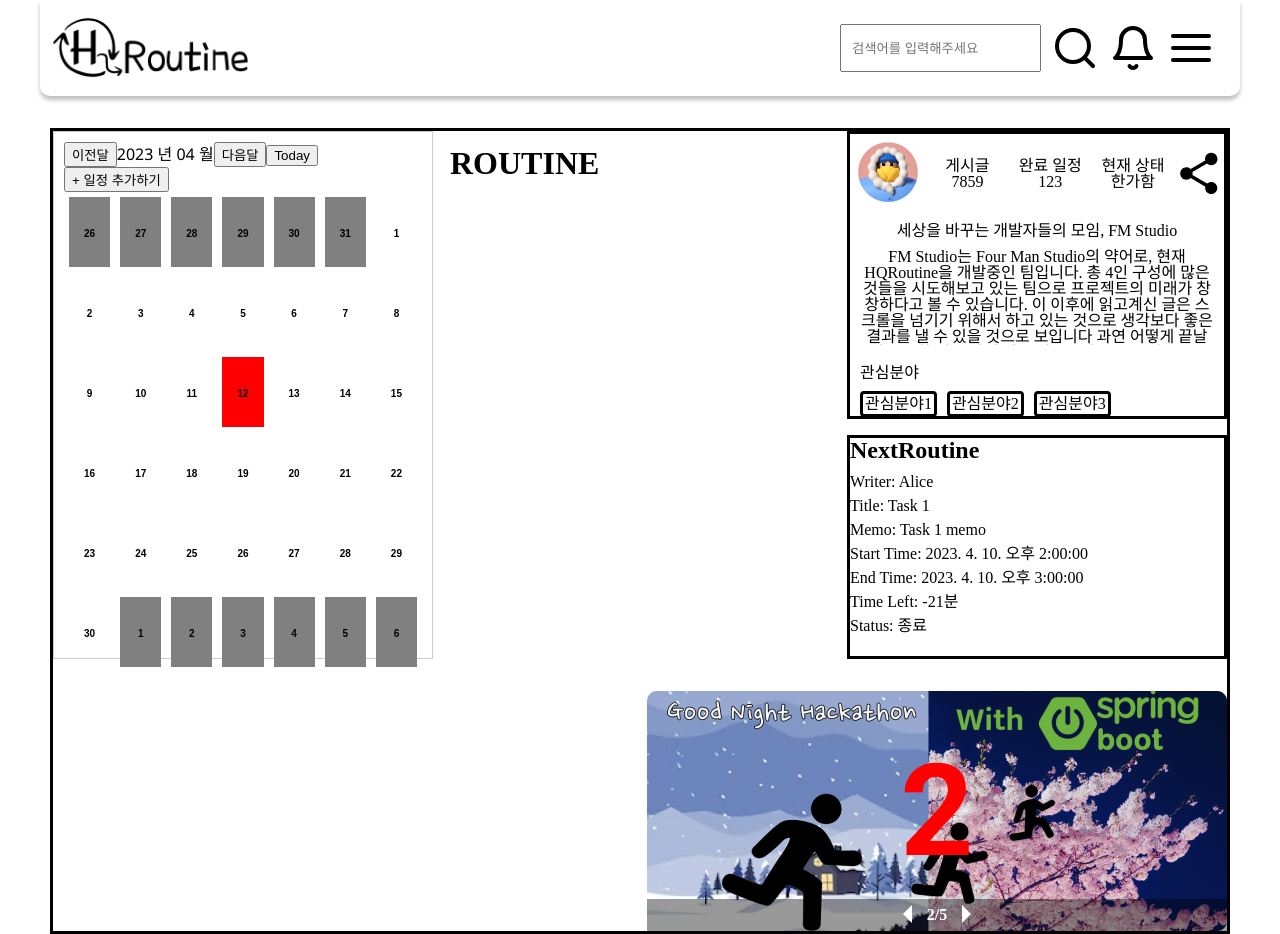
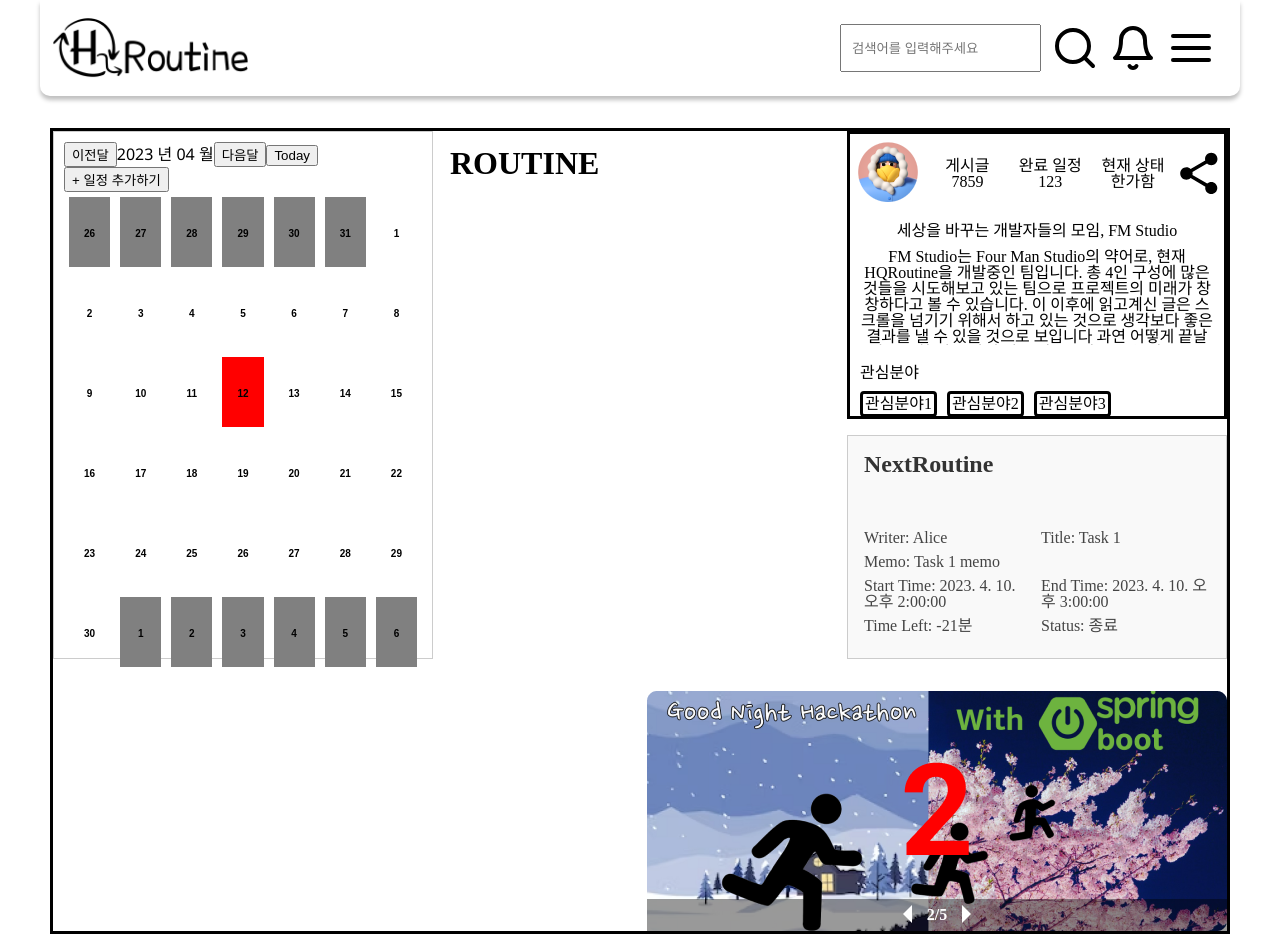
Before and after one commit to Techeer-FM-Studio/frontend, a Next.js app: page / in a window 1280 px wide. Built offline with nearby package versions, Linux system fonts and the light colour scheme.

Commit message:
design: 레이아웃 1차 개선 완료

```diff
--- a/src/components/routine/NextRoutineLayout.tsx
+++ b/src/components/routine/NextRoutineLayout.tsx
@@ -84,7 +84,7 @@ const NextRoutineLayout = () => {
         <div className={styles.RoutineInfo}>
           <p>Writer: {nextRoutineData?.writer}</p>
           <p>Title: {nextRoutineData?.title}</p>
-          <p>Memo: {nextRoutineData?.memo}</p>
+          <p>Memo: {nextRoutineData?.memo}</p> <br />
           <p>
             Start Time:{' '}
             {new Date(nextRoutineData?.startAt).toLocaleString('ko-KR')}
--- a/src/styles/components/routine/NextRoutineLayout.module.scss
+++ b/src/styles/components/routine/NextRoutineLayout.module.scss
@@ -1,41 +1,72 @@
 .NextRoutineLayout {
   width: 38rem;
   height: 22.4rem;
-  border: solid black;
+  border: solid 1px #ccc;
+  background-color: #f9f9f9;
+  padding: 1.6rem;
+  box-sizing: border-box;
+  display: flex;
+  flex-direction: column;
+  justify-content: space-between;
+}
+
 .SelectMenu {
-    font-size: 24px;
+  font-size: 2.4rem;
   font-weight: bold;
-    margin-bottom: 12px;
+  color: #333;
 }
 
 .RoutineInfo {
-    width: 100%;
-    margin-bottom: 24px;
+  display: grid;
+  grid-template-columns: 1fr 1fr;
+  grid-template-rows: repeat(5, auto);
+  grid-gap: 0.8rem;
+  font-size: 1.6rem;
+  color: #444;
 
   p {
-      margin-bottom: 8px;
-      font-size: 16px;
+    margin-bottom: 0;
 
-      &:last-child {
-        margin-bottom: 0;
+    &.Memo {
+      grid-column: 1 / 3;
+      grid-row: 3;
+      overflow: hidden;
+      text-overflow: ellipsis;
+      white-space: nowrap;
     }
 
     &.Time {
-        font-size: 24px;
+      font-size: 2.4rem;
       font-weight: bold;
+      color: #2a9d8f;
+      grid-column: 1 / 3;
+      grid-row: 5;
     }
 
     &.Status {
-        font-size: 16px;
+      font-size: 1.6rem;
       font-weight: bold;
+      color: #e76f51;
+      grid-column: 1;
+      grid-row: 4;
+    }
+
+    &.StartTime {
+      grid-row: 4;
+    }
+
+    &.EndTime {
+      grid-column: 2;
+      grid-row: 4;
+      text-align: right;
     }
   }
 }
 
 .TimeLeft {
   width: 100%;
-    font-size: 16px;
+  font-size: 1.6rem;
   font-weight: bold;
   text-align: center;
+  color: #264653;
 }
-}
```
Lines whose indentation alone changed are shown as unchanged.
